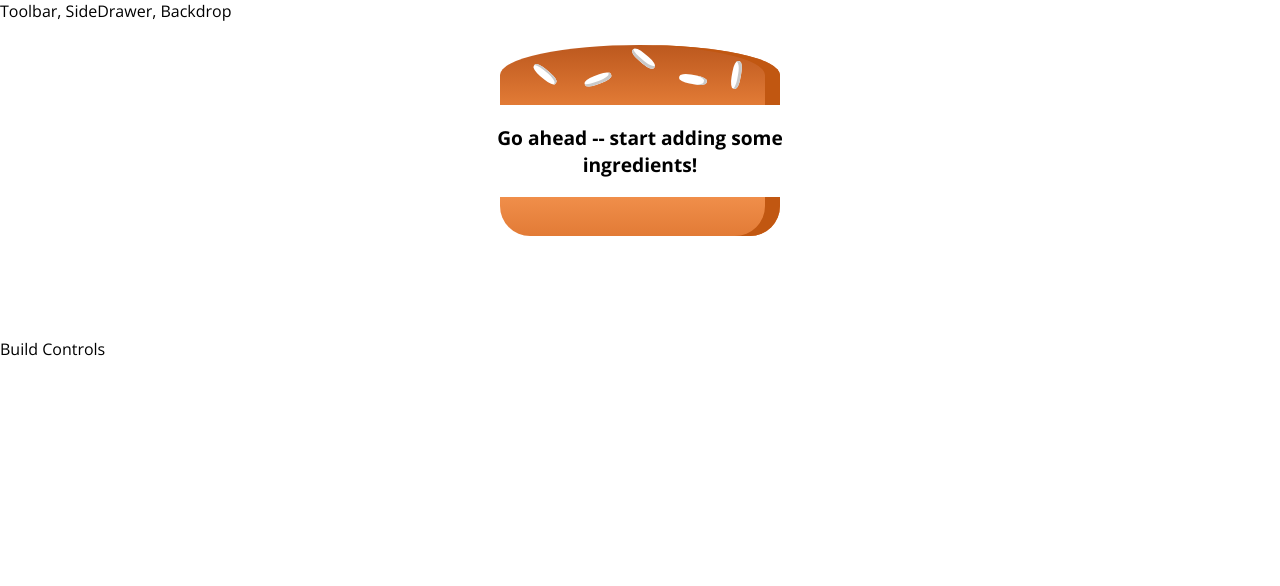
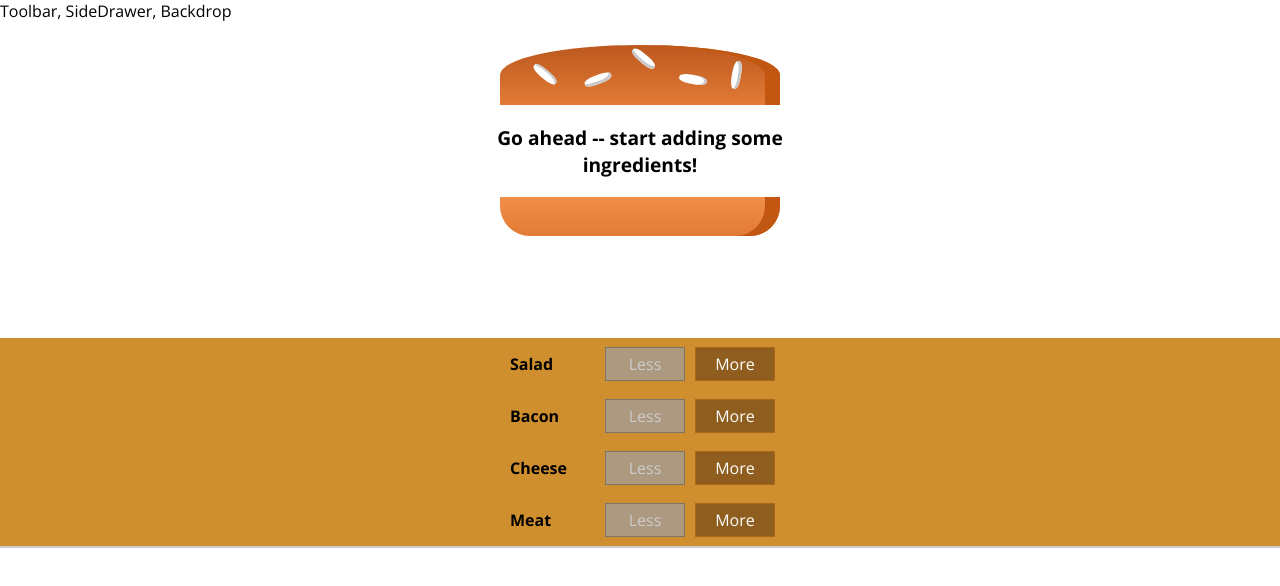
Before and after one commit to TheWebHead/ReactBurgerBuilderApp, a React app: page / in a window 1280 px wide. Shown: the top 586 px of the page. Built offline with nearby package versions, Linux system fonts and the light colour scheme.

Commit message:
Switching over to Async JS courses for a bit

```diff
--- a/package.json
+++ b/package.json
@@ -57,6 +57,7 @@
     "terser-webpack-plugin": "2.3.5",
     "ts-pnp": "1.1.6",
     "url-loader": "2.3.0",
+    "uuid": "^8.2.0",
     "webpack": "4.42.0",
     "webpack-dev-server": "3.10.3",
     "webpack-manifest-plugin": "2.2.0",
--- a/src/components/Burger/BuildControls/BuildControl/BuildControl.js
+++ b/src/components/Burger/BuildControls/BuildControl/BuildControl.js
@@ -1,12 +1,17 @@
 import React from 'react'
-import classes from './BuildControl/BuildControl.module.css';
+import classes from '../BuildControl/BuildControl.module.css';
 
 const BuildControl = ( props ) => {
     return (
-        <div>
+        <div className={classes.BuildControl}>
             <div className={classes.Label}>{props.label}</div>
-            <button className={classes.Less}>Less</button>
-            <button className={classes.More}>More</button>
+            <button
+                className={classes.Less}
+                onClick={props.removed}
+                disabled={props.disabled}>Less</button>
+            <button
+                className={classes.More}
+                onClick={props.added}>More</button>
         </div>
     )
 }
--- a/src/components/Burger/BuildControls/BuildControls.js
+++ b/src/components/Burger/BuildControls/BuildControls.js
@@ -1,4 +1,8 @@
 import React from 'react'
+import { v4 as uuidv4 } from 'uuid';
+
+import classes from '../BuildControls/BuildControls.module.css';
+import BuildControl from './BuildControl/BuildControl';
 
 const controls = [
     { label: 'Salad', type: 'salad' },
@@ -7,12 +11,19 @@
     { label: 'Meat', type: 'meat' }
 ];
 
-const BuildControls = ( props ) => {
-    return (
-        <div>
+const BuildControls = ( props ) => (
 
+        <div className={classes.BuildControls}>
+           {controls.map(ctrl => (
+               <BuildControl
+                key={ctrl.label}
+                label={ctrl.label}
+                added={() => props.ingredientAdded(ctrl.type)}
+                removed={() => props.ingredientRemoved(ctrl.type)}
+                disabled={props.disabled[ctrl.type]}
+                />
+           ))}
         </div>
-    )
-}
+)
 
 export default BuildControls;
--- a/src/containers/BurgerBuilder/BurgerBuilder.js
+++ b/src/containers/BurgerBuilder/BurgerBuilder.js
@@ -1,6 +1,14 @@
 import React, { Component } from 'react'
 import Aux from '../../hoc/Aux';
 import Burger from '../../components/Burger/Burger';
+import BuildControls from '../../components/Burger/BuildControls/BuildControls';
+
+const INGREDIENT_PRICES = {
+    salad: 0.5,
+    cheese: 0.4,
+    meat: 1.3,
+    bacon: 0.7
+}
 
 class BurgerBuilder extends Component {
 
@@ -13,15 +21,60 @@
                  bacon: 0,
                  cheese: 0,
                  meat: 0
-             }
+             },
+             totalPrice: 5
         }
+
+    }
+
+    addIngredientHandler = ( type ) => {
+        const oldCount = this.state.ingredients[type];
+        const updatedCount = oldCount + 1;
+        const updatedIngredients = {
+            ...this.state.ingredients
+        };
+        updatedIngredients[type] = updatedCount;
+        const priceAddition = INGREDIENT_PRICES[type];
+        const oldPrice = this.state.totalPrice;
+        const newPrice = oldPrice + priceAddition;
+        this.setState({totalPrice: newPrice, ingredients: updatedIngredients})
+    }
+
+    removeIngredientHandler = ( type ) => {
+        const oldCount = this.state.ingredients[type];
+
+        if(oldCount <= 0) {
+            return;
+        }
+
+        const updatedCount = oldCount - 1;
+        const updatedIngredients = {
+            ...this.state.ingredients
+        };
+        updatedIngredients[type] = updatedCount;
+        const priceAddition = INGREDIENT_PRICES[type];
+        const oldPrice = this.state.totalPrice;
+        const newPrice = oldPrice - priceAddition;
+        this.setState({totalPrice: newPrice, ingredients: updatedIngredients})
     }
 
     render() {
+
+        const disabledInfo = {
+            ...this.state.ingredients
+        };
+
+        for (let key in disabledInfo) {
+            disabledInfo[key] = disabledInfo[key] <= 0
+        }
         return (
             <Aux>
             <Burger ingredients={this.state.ingredients}/>
-            <div>Build Controls</div>
+            <BuildControls
+               ingredientAdded={this.addIngredientHandler}
+               ingredientRemoved={this.removeIngredientHandler}
+               disabled={disabledInfo}
+            />
             </Aux>
         )
     }
```
Also changed, not shown: 1 other file (tests, documents, lock files or other folders).
